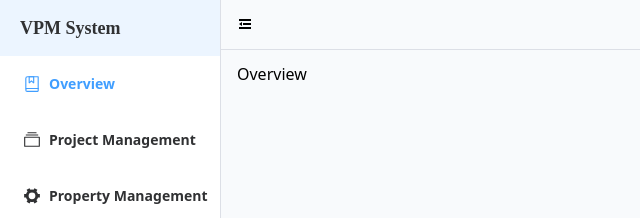
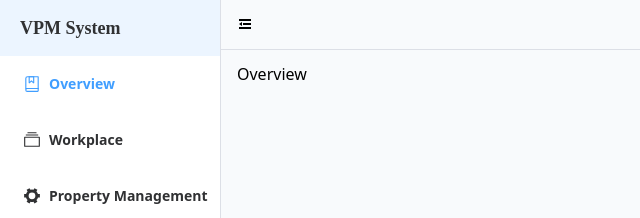
Before and after one commit to vinh-code-frontend/vpm-system, a Vue app: page /overview in a window 1280 px wide. Shown: the top 218 px of the page, without its empty margins (0-640 px from the left). Built offline with nearby package versions, Linux system fonts and the light colour scheme; no server answers; the database is empty; sample sign-in values are in the browser's storage; a web font is replaced by a local one.

Commit message:
[VPM] Update code base

```diff
--- a/src/components/LeftMenu.vue
+++ b/src/components/LeftMenu.vue
@@ -14,8 +14,8 @@ const routeMenu = [
     icon: Collection
   },
   {
-    path: '/project-management',
-    title: 'Project Management',
+    path: '/workplace',
+    title: 'Workplace',
     icon: Files
   },
   {
--- a/src/layout/DashboardLayout.vue
+++ b/src/layout/DashboardLayout.vue
@@ -5,9 +5,11 @@ import { auth } from '@/firebase'
 import { useUserStore } from '@/stores/user'
 import { ElScrollbar, vLoading } from 'element-plus'
 import { onMounted, ref } from 'vue'
+import { useRoute } from 'vue-router'
 
 const loading = ref(true)
 const store = useUserStore()
+const { path } = useRoute()
 
 onMounted(async () => {
   await store.getLoginUser(auth.currentUser?.uid)
@@ -25,7 +27,7 @@ onMounted(async () => {
         <div class="px-4 py-3 flex !h-[calc(100vh-var(--header-height))]">
           <div class="relative h-full w-full">
             <div class="flex-1 absolute inset-0">
-              <router-view :key="$route.path" />
+              <router-view :key="path" />
             </div>
           </div>
         </div>
--- a/src/router/index.ts
+++ b/src/router/index.ts
@@ -58,10 +58,10 @@ const router = createRouter({
           component: () => import('../views/Setting/LogWork.vue')
         },
         {
-          path: '/project-management',
-          name: 'project-management',
+          path: '/workplace',
+          name: 'workplace',
           meta: {
-            title: 'Project Management'
+            title: 'Workplace'
           },
           component: () => import('../views/Setting/ProjectManagement/ProjectManagement.vue')
         },
--- /dev/null
+++ b/src/stores/project/index.ts
@@ -0,0 +1,7 @@
+import { defineStore } from 'pinia'
+import type { Store } from './types'
+
+export const useProject = defineStore<Store.Name, Store.State, Store.Getter, Store.Action>('project', {
+  state: () => ({}),
+  actions: {}
+})
--- /dev/null
+++ b/src/stores/project/types.ts
@@ -0,0 +1,6 @@
+export namespace Store {
+    export type Name = 'project'
+    export type State = {}
+    export type Getter = {}
+    export type Action = {}
+  }
--- a/src/stores/property.ts
+++ /dev/null
@@ -1,29 +0,0 @@
-import type { ICategory, ITag } from '@/types/Property'
-import { defineStore } from 'pinia'
-
-namespace Store {
-  export type State = {
-    categories: ICategory[]
-    tags: ITag[]
-  }
-  export type Getter = {}
-  export type Action = {
-    getCategory(): Promise<void>
-    addCategory(): Promise<void>
-    updateCategory(): Promise<void>
-    deleteCategory(): Promise<void>
-  }
-}
-
-export const useSiteConfig = defineStore<'property', Store.State, Store.Getter, Store.Action>('property', {
-  state: () => ({
-    categories: [],
-    tags: []
-  }),
-  actions: {
-    async getCategory() {},
-    async addCategory() {},
-    async updateCategory() {},
-    async deleteCategory() {}
-  }
-})
--- /dev/null
+++ b/src/stores/property/index.ts
@@ -0,0 +1,15 @@
+import { defineStore } from 'pinia'
+import type { Store } from './types'
+
+export const useSiteConfig = defineStore<'property', Store.State, Store.Getter, Store.Action>('property', {
+  state: () => ({
+    categories: [],
+    tags: []
+  }),
+  actions: {
+    async getCategory() {},
+    async addCategory() {},
+    async updateCategory() {},
+    async deleteCategory() {}
+  }
+})
--- /dev/null
+++ b/src/stores/property/types.ts
@@ -0,0 +1,15 @@
+import type { ICategory, ITag } from '@/types/Property'
+
+export namespace Store {
+  export type State = {
+    categories: ICategory[]
+    tags: ITag[]
+  }
+  export type Getter = {}
+  export type Action = {
+    getCategory(): Promise<void>
+    addCategory(): Promise<void>
+    updateCategory(): Promise<void>
+    deleteCategory(): Promise<void>
+  }
+}
--- a/src/types/Project.ts
+++ b/src/types/Project.ts
@@ -18,8 +18,9 @@ export type IProject = {
   ownerId: string
   memberIds: string[]
   name: string
+  description: string
+  url?: string
   shortcut: string
-  description: string
   status: `${ProjectStatus}`
   startDate: Date
   priority: `${Priority}`
```
